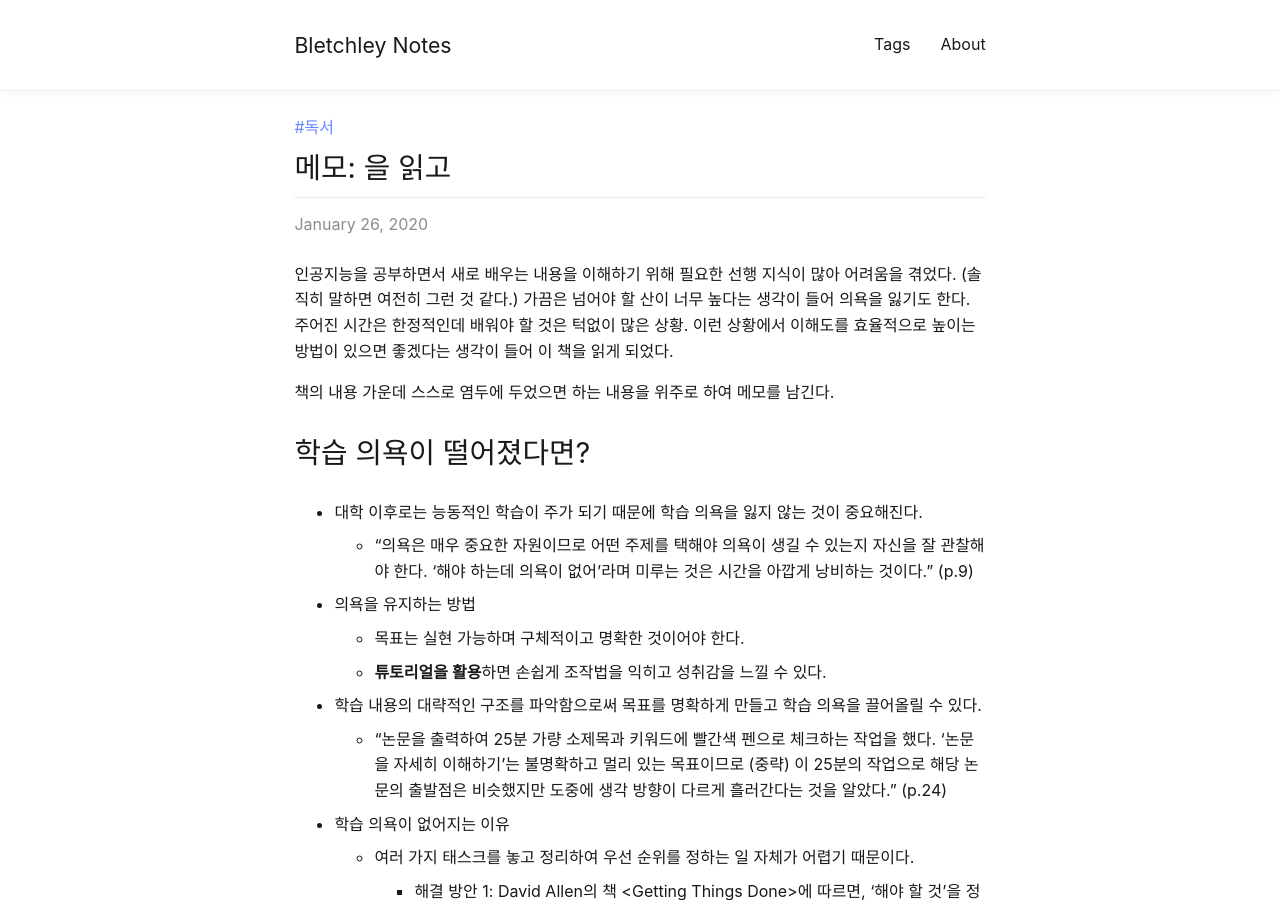
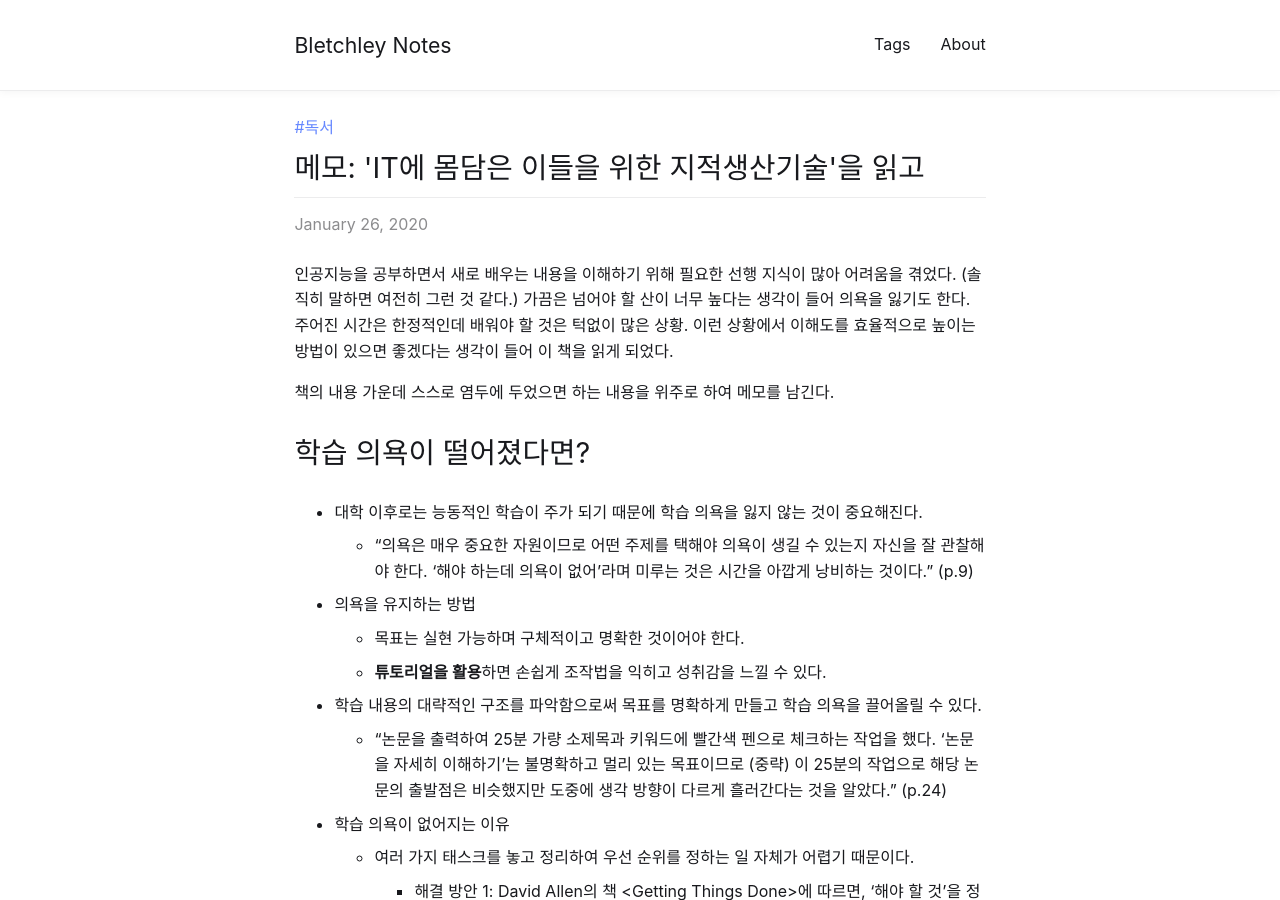
Before and after one commit to 0kimy/0kimy.github.io, a Jekyll site: the page built from _posts/2020-01-26-지적생산기술.md, in a window 1280 px wide and 900 px high. Built offline with Jekyll 4.4.1, drawn with Linux system fonts in a browser that asks for light colours; some web fonts are replaced; our own code applies the rules of GitHub Pages for plain Markdown files.

Commit message:
rewrite post title

```diff
--- a/_posts/2020-01-26-지적생산기술.md
+++ b/_posts/2020-01-26-지적생산기술.md
@@ -1,11 +1,12 @@
 ---
-title: "메모: <IT에 몸담은 이들을 위한 지적생산기술>을 읽고"
+title: "메모: 'IT에 몸담은 이들을 위한 지적생산기술'을 읽고"
 tags: [books]
 ---
 
 인공지능을 공부하면서 새로 배우는 내용을 이해하기 위해 필요한 선행 지식이 많아 어려움을 겪었다. (솔직히 말하면 여전히 그런 것 같다.) 가끔은 넘어야 할 산이 너무 높다는 생각이 들어 의욕을 잃기도 한다. 주어진 시간은 한정적인데 배워야 할 것은 턱없이 많은 상황. 이런 상황에서 이해도를 효율적으로 높이는 방법이 있으면 좋겠다는 생각이 들어 이 책을 읽게 되었다.
 
 책의 내용 가운데 스스로 염두에 두었으면 하는 내용을 위주로 하여 메모를 남긴다.
+
 
 
 
@@ -29,6 +30,7 @@ tags: [books]
 
 
 
+
 # 생각이 정리되지 않는다면?
 
 - 보고서를 작성하는 상황을 가정하자.
@@ -46,6 +48,7 @@ tags: [books]
 
 
 
+
 # 덧붙임
 
 개인적으로 필요한 부분만 정리하다 보니 2장과 5장의 내용을 주로 쓰게 되었다. 책의 3, 4장은 기억력 향상법과 독서 방법에 대해 다루는데 평소에 알고 있는 바와 크게 다르지 않아 따로 정리하지 않았다. 6장은 아이디어를 명시적인 언어로 끄집어내는 방법을, 7장은 무엇을 배울지를 결정하는 방법을 다루고 있다.
```
